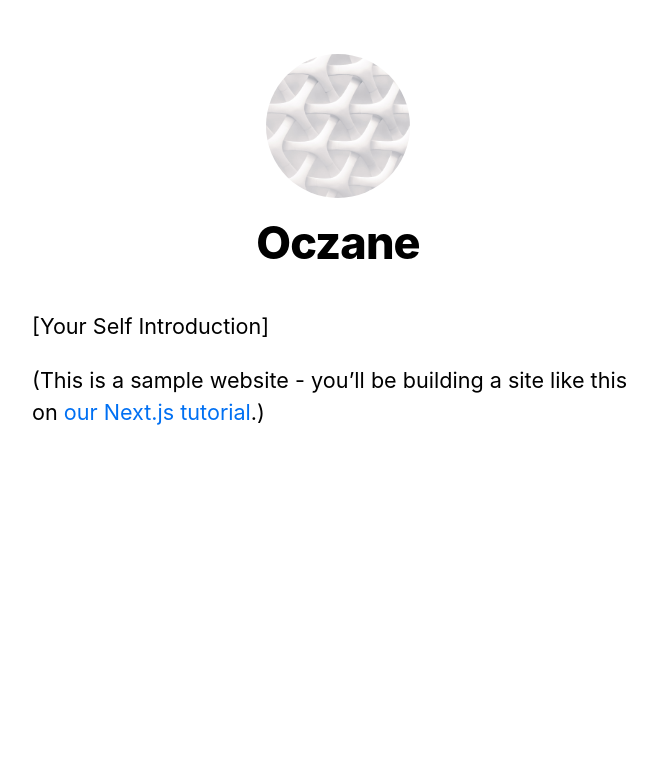
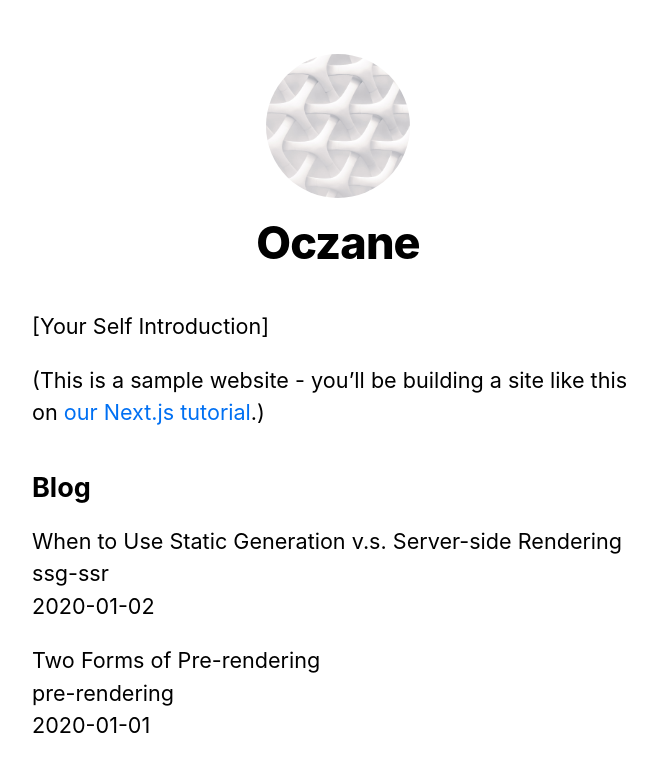
Before and after one commit to OczaneM/nextjs-blog, a Next.js app: page / in a window 1280 px wide. Shown: the top 772 px of the page, without its empty margins (302-959 px from the left). Built offline with nearby package versions, Linux system fonts and the light colour scheme.

Commit message:
display post meta data on blog

```diff
--- /dev/null
+++ b/lib/posts.js
@@ -0,0 +1,37 @@
+import fs from "fs";
+import path from "path";
+import matter from "gray-matter";
+
+const postsDirectory = path.join(process.cwd(), "posts");
+
+export function getSortedPostsData() {
+  // Get file names under /posts
+  const fileNames = fs.readdirSync(postsDirectory);
+  const allPostsData = fileNames.map(fileName => {
+    // Remove ".md" from file name to get id
+    const id = fileName.replace(/\.md$/, "");
+
+    // Read markdown file as string
+    const fullPath = path.join(postsDirectory, fileName);
+    const fileContents = fs.readFileSync(fullPath, "utf8");
+
+    // Use gray-matter to parse the post metadata section
+    const matterResult = matter(fileContents);
+
+    // Combine the data with the id
+    return {
+      id,
+      ...matterResult.data
+    };
+  });
+  // Sort posts by date
+  return allPostsData.sort(({ date: a }, { date: b }) => {
+    if (a < b) {
+      return 1;
+    } else if (a > b) {
+      return -1;
+    } else {
+      return 0;
+    }
+  });
+}
--- a/pages/index.js
+++ b/pages/index.js
@@ -1,8 +1,18 @@
 import Head from "next/head";
 import Layout, { siteTitle } from "../components/layout";
 import utilStyles from "../styles/utils.module.css";
+import { getSortedPostsData } from "../lib/posts";
 
-export default function Home() {
+export async function getStaticProps() {
+  const allPostsData = getSortedPostsData();
+  return {
+    props: {
+      allPostsData
+    }
+  };
+}
+
+export default function Home({ allPostsData }) {
   return (
     <Layout home>
       <Head>
@@ -15,6 +25,20 @@
           <a href="https://nextjs.org/learn">our Next.js tutorial</a>.)
         </p>
       </section>
+      <section className={`${utilStyles.headingMd} ${utilStyles.padding1px}`}>
+        <h2 className={utilStyles.headingLg}>Blog</h2>
+        <ul className={utilStyles.list}>
+          {allPostsData.map(({ id, date, title }) => (
+            <li className={utilStyles.listItem} key={id}>
+              {title}
+              <br />
+              {id}
+              <br />
+              {date}
+            </li>
+          ))}
+        </ul>
+      </section>
     </Layout>
   );
 }
--- /dev/null
+++ b/posts/pre-rendering.md
@@ -0,0 +1,11 @@
+---
+title: "Two Forms of Pre-rendering"
+date: "2020-01-01"
+---
+
+Next.js has two forms of pre-rendering: **Static Generation** and **Server-side Rendering**. The difference is in **when** it generates the HTML for a page.
+
+- **Static Generation** is the pre-rendering method that generates the HTML at **build time**. The pre-rendered HTML is then _reused_ on each request.
+- **Server-side Rendering** is the pre-rendering method that generates the HTML on **each request**.
+
+Importantly, Next.js lets you **choose** which pre-rendering form to use for each page. You can create a "hybrid" Next.js app by using Static Generation for most pages and using Server-side Rendering for others.
--- /dev/null
+++ b/posts/ssg-ssr.md
@@ -0,0 +1,19 @@
+---
+title: "When to Use Static Generation v.s. Server-side Rendering"
+date: "2020-01-02"
+---
+
+We recommend using **Static Generation** (with and without data) whenever possible because your page can be built once and served by CDN, which makes it much faster than having a server render the page on every request.
+
+You can use Static Generation for many types of pages, including:
+
+- Marketing pages
+- Blog posts
+- E-commerce product listings
+- Help and documentation
+
+You should ask yourself: "Can I pre-render this page **ahead** of a user's request?" If the answer is yes, then you should choose Static Generation.
+
+On the other hand, Static Generation is **not** a good idea if you cannot pre-render a page ahead of a user's request. Maybe your page shows frequently updated data, and the page content changes on every request.
+
+In that case, you can use **Server-Side Rendering**. It will be slower, but the pre-rendered page will always be up-to-date. Or you can skip pre-rendering and use client-side JavaScript to populate data.
```
